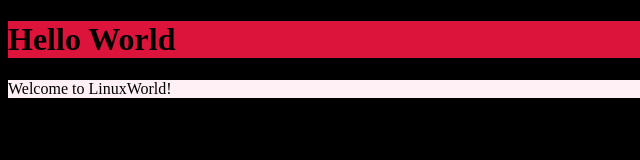
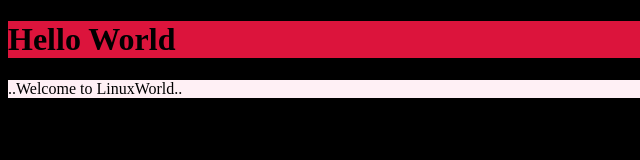
Before and after one commit to JayeshKanade28/cloudtask, a plain HTML site: page index.html in a window 1280 px wide. Shown: the full height of the page, 0-640 px from the left. Drawn offline with Linux system fonts and the light colour scheme.

Commit message:
Update index.html

```diff
--- a/index.html
+++ b/index.html
@@ -5,7 +5,7 @@
 <h1 style="background-color:#DC143C;">Hello World</h1>
 
 <p style="background-color:#FFF0F5;">
-Welcome to LinuxWorld!
+..Welcome to LinuxWorld..
 </p>
 
 
```
